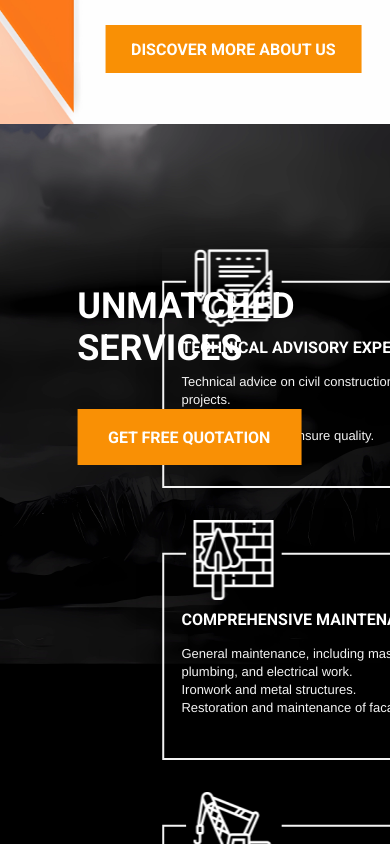
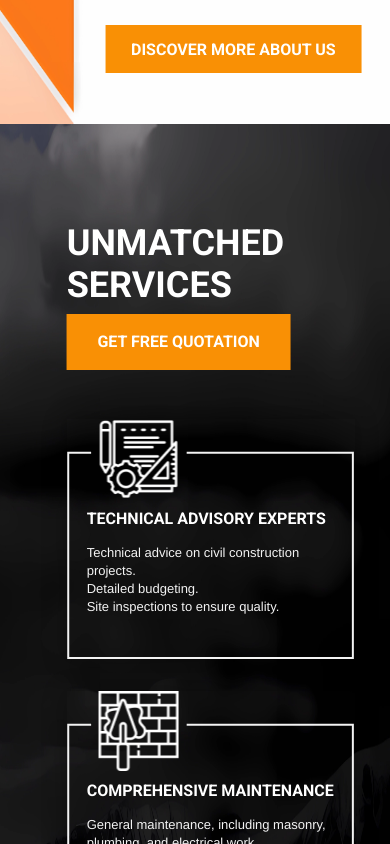
Before and after one commit to ipiccardo/bencen, a Next.js app: page / in a window 390 px wide. Shown: the part 1560-2404 px from the top of the page. Built offline with nearby package versions, Linux system fonts and the light colour scheme.

Commit message:
Adapting Home Elements - Part 5

```diff
--- a/src/app/dashboard/page.module.css
+++ b/src/app/dashboard/page.module.css
@@ -121,10 +121,8 @@
 .unmatchedText {
   position: absolute;
   z-index: 2;
-  /*left: 256px;*/
-  /*top: 136px;*/
   top: 19%;
-  left: 17%;
+  left: 16%;
   line-height: 24px;
 }
 
@@ -174,6 +172,14 @@
   .text p {
     max-width: 300px;
   }
+
+  .unmatchedCards {
+    left: 34%;
+  }
+
+  .unmatchedText {
+    left: 7%;
+  }
 }
 
 @media (max-width: 1150px) {
@@ -199,6 +205,14 @@
 
   .aboutUsText h1 {
     margin-bottom: 0px;
+  }
+
+  .unmatchedCards {
+    left: 30%;
+  }
+
+  .unmatchedText {
+    left: 2%;
   }
 }
 
@@ -228,6 +242,25 @@
   .aboutUsText {
     left: 44%;
   }
+
+  .unmatchedCards {
+    top: 30%;
+    left: 14%;
+  }
+
+  .unmatchedText {
+    top: 7%;
+    left: 15%;
+  }
+
+  .unmatchedText h1 {
+    margin-top: 0px;
+    margin-bottom: 8px;
+  }
+
+  .unmatchedText Button {
+    margin-top: 0px;
+  }
 }
 
 @media (max-width: 900px) {
@@ -251,6 +284,17 @@
   }
 }
 
+@media (max-width: 800px) {
+  .unmatchedCards {
+    top: 26%;
+    left: 2%;
+  }
+
+  .unmatchedText {
+    left: 30%;
+  }
+}
+
 @media (max-width: 700px) {
   .secondImage {
     top: 18%;
@@ -260,6 +304,11 @@
   .aboutUsText {
     top: 46%;
     left: 35%;
+  }
+
+  .unmatchedCards {
+    top: 20%;
+    left: 28%;
   }
 }
 
@@ -271,6 +320,14 @@
   .aboutUsText {
     left: 25%;
   }
+
+  .unmatchedCards {
+    left: 14%;
+  }
+
+  .unmatchedText {
+    left: 14%;
+  }
 }
 
 @media (max-width: 380px) {
@@ -280,6 +337,14 @@
 
   .aboutUsText {
     left: 17%;
+  }
+
+  .unmatchedCards {
+    left: 5%;
+  }
+
+  .unmatchedText {
+    left: 5%;
   }
 }
 
--- a/src/app/dashboard/page.tsx
+++ b/src/app/dashboard/page.tsx
@@ -119,7 +119,7 @@ const HomePage = () => {
           <section className={classes.unmatched} style={{ width: resolution.width * 0.9 }}>
             <Image
               width={resolution.width > 900 ? resolution.width * 0.9 : 900}
-              height={resolution.width > 900 ? resolution.height : resolution.width > 700 ? 720 : 720}
+              height={resolution.width > 800 ? resolution.height : resolution.width > 700 ? 912 : 1392}
               src={`/images/backgrounds/home/3.png`}
               alt={""}
             />
```
Also changed, not shown: src/app/components/Unmatched_Card/unmatchedCard.module.css (line endings or trailing spaces).
